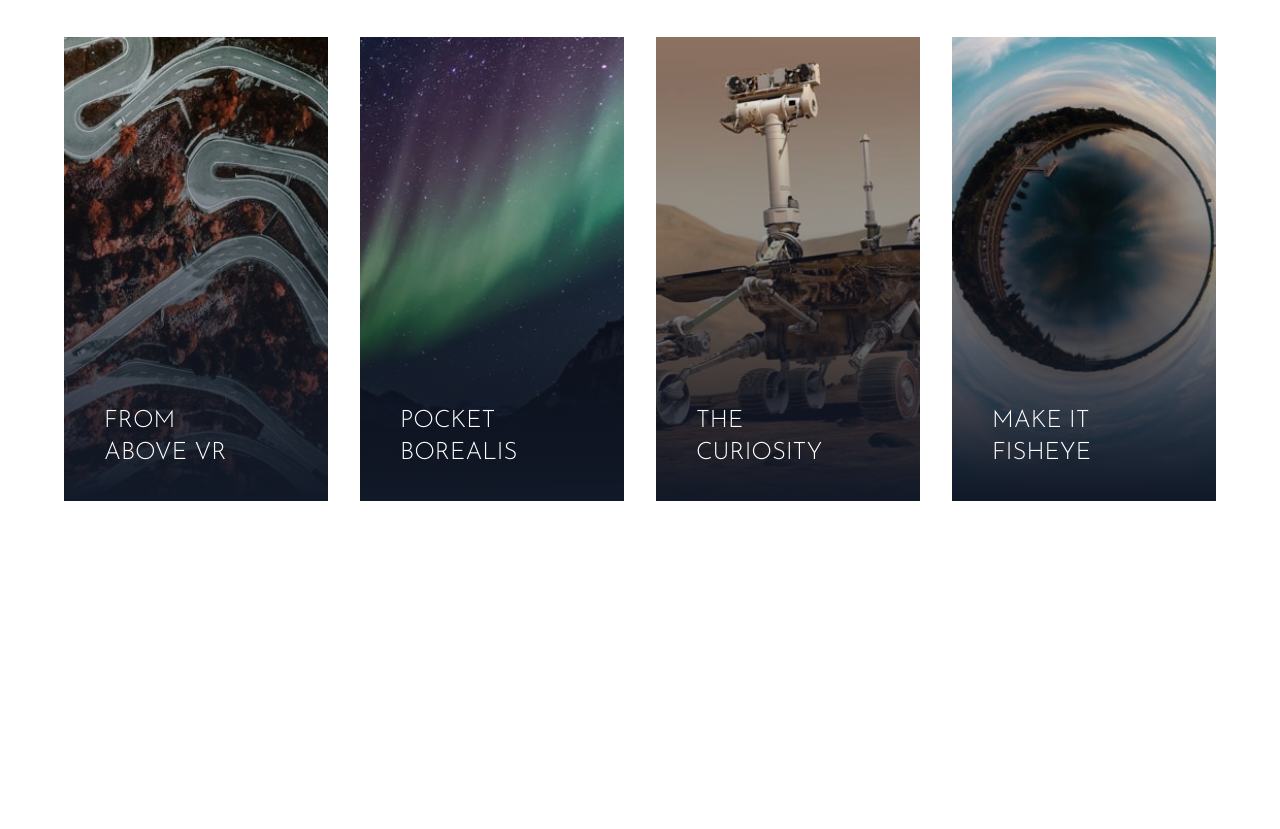
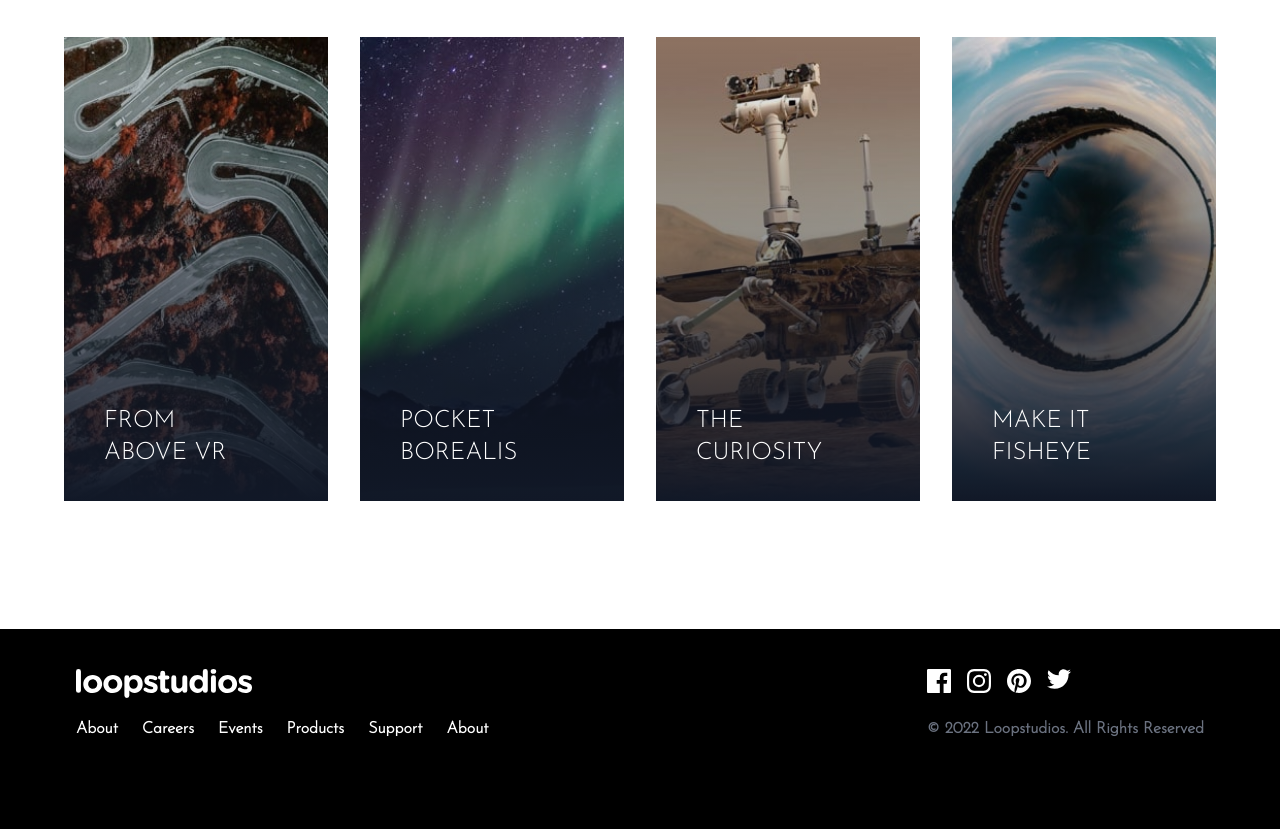
Before and after one commit to AymenDiabi/loopstudios, a website: page index.html in a window 1280 px wide. Shown: the part 1947-2776 px from the top of the page. Before the commit the page ends 2576 px from the top, so only its background shows below. Drawn offline with nearby package versions, Linux system fonts and the light colour scheme; files that its build step writes are made by us from their sources.

Commit message:
Finished the footer

```diff
--- a/index.html
+++ b/index.html
@@ -271,5 +271,91 @@
       </div>
     </div>
   </section>
+
+  <!-- Footer -->
+  <footer class="bg-black">
+    <!-- Footer Container -->
+    <div class="container max-w-6xl py-10 mx-auto">
+      <!-- Footer Flex Container -->
+      <div class="flex flex-col items-center mb-8 space-y-6 md:flex-row md:space-y-0 md:justify-between md:items-start">
+        <!-- Menu & Logo Container -->
+        <div class="flex flex-col items-center space-y-8 md:items-start md:space-y-4">
+          <!-- Logo -->
+          <div class="h-8">
+            <img src="images/logo.svg" alt="" class="w-44 md:ml-3">
+          </div>
+          <!-- Menu Container -->
+          <div class="flex flex-col items-center space-y-4 font-bold text-white md:flex-row md:space-y-0 md:space-x-6 md:ml-3">
+            <!-- Item 1 -->
+            <div class="h-10 group">
+              <a href="#">About</a>
+              <div class="mx-2 group-hover:border-b group-hover:border-blue-50"></div>
+            </div>
+            <!-- Item 2 -->
+            <div class="h-10 group">
+              <a href="#">Careers</a>
+              <div class="mx-2 group-hover:border-b group-hover:border-blue-50"></div>
+            </div>
+            <!-- Item 3 -->
+            <div class="h-10 group">
+              <a href="#">Events</a>
+              <div class="mx-2 group-hover:border-b group-hover:border-blue-50"></div>
+            </div>
+            <!-- Item 4 -->
+            <div class="h-10 group">
+              <a href="#">Products</a>
+              <div class="mx-2 group-hover:border-b group-hover:border-blue-50"></div>
+            </div>
+            <!-- Item 5 -->
+            <div class="h-10 group">
+              <a href="#">Support</a>
+              <div class="mx-2 group-hover:border-b group-hover:border-blue-50"></div>
+            </div>
+            <!-- Item 1 -->
+            <div class="h-10 group">
+              <a href="#">About</a>
+              <div class="mx-2 group-hover:border-b group-hover:border-blue-50"></div>
+            </div>
+          </div>
+        </div>
+
+        <!-- Social & Copyright Container -->
+        <div class="flex flex-col items-start justify-between space-y-4 text-gray-500 mr-3">
+          <!-- Icons -->
+          <div class="flex justify-center items-center mx-auto md:mx-0 space-x-4 md:justify-end">
+            <!-- Icon 1 -->
+            <div class="h-8 group">
+              <a href="#">
+                <img src="images/icon-facebook.svg" alt="">
+              </a>
+            </div>
+            <!-- Icon 2 -->
+            <div class="h-8 group">
+              <a href="#">
+                <img src="images/icon-instagram.svg" alt="">
+              </a>
+            </div>
+            <!-- Icon 3 -->
+            <div class="h-8 group">
+              <a href="#">
+                <img src="images/icon-pinterest.svg" alt="">
+              </a>
+            </div>
+            <!-- Icon 4 -->
+            <div class="h-8 group">
+              <a href="#">
+                <img src="images/icon-twitter.svg" alt="">
+              </a>
+            </div>
+          </div>
+
+          <!-- Copyright -->
+          <div class="font-bold">
+            &copy; 2022 Loopstudios. All Rights Reserved
+          </div>
+        </div>
+      </div>
+    </div>
+  </footer>
 </body>
 </html>
```
Also changed, not shown: css/style.css.
